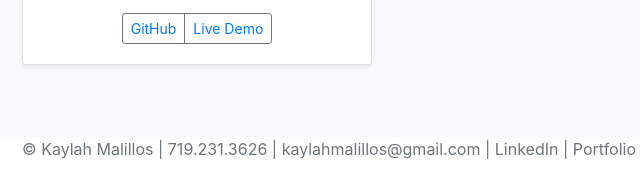
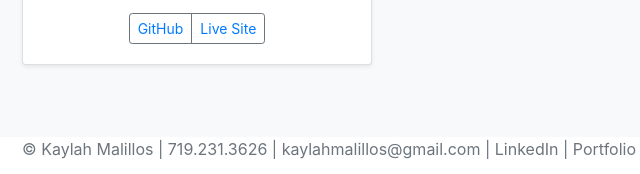
Before and after one commit to kmalillos/shaneco-demo, a plain HTML site: page index.html in a window 1280 px wide. Shown: the part 1351-1525 px from the top of the page, 63-703 px from the left. Drawn offline with nearby package versions, Linux system fonts and the light colour scheme.

Commit message:
edited text

```diff
--- a/index.html
+++ b/index.html
@@ -168,7 +168,7 @@
                                         </button>
                                         <button type="button" class="btn btn-sm btn-outline-secondary">
                                             <a href="https://inkindconnections.herokuapp.com/" target="_blank">
-                                                Live Demo
+                                                Live Site
                                             </a>
                                         </button>
                                     </div>
```
